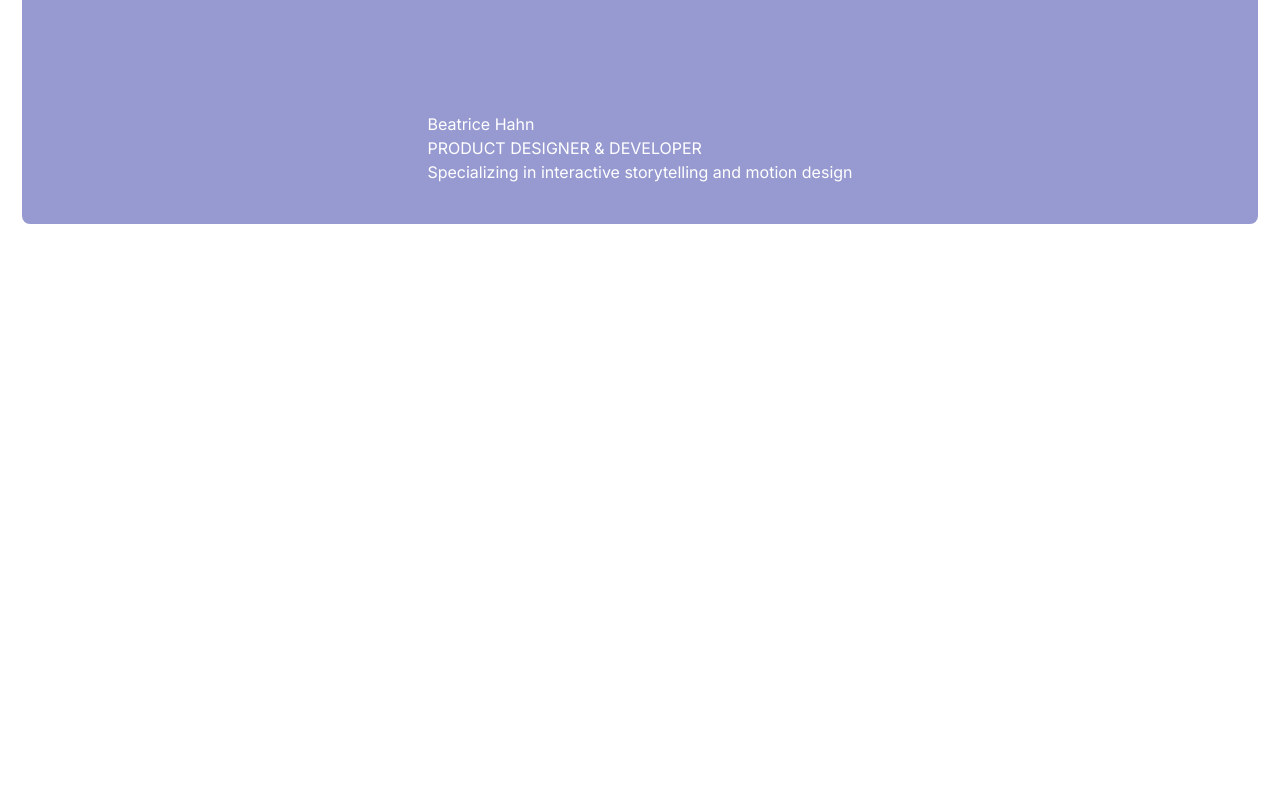
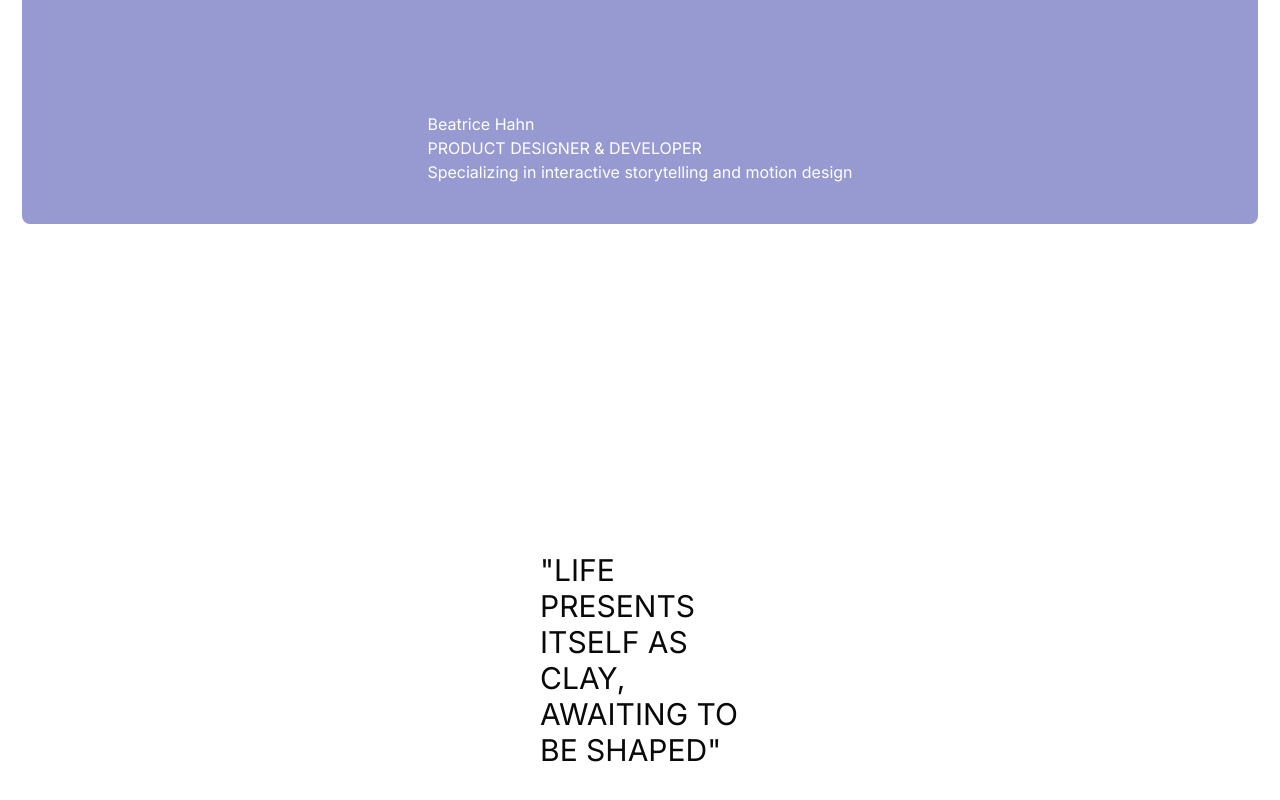
Before and after one commit to beatricehahn/nextjs-portfolio, a Next.js app: page / in a window 1280 px wide. Shown: the part 554-1354 px from the top of the page. Before the commit the page ends 818 px from the top, so only its background shows below. Built offline with nearby package versions, Linux system fonts and the light colour scheme.

Commit message:
Add quote block scaffolding

```diff
--- a/app/page.tsx
+++ b/app/page.tsx
@@ -1,12 +1,14 @@
 import Hero from "@/components/Hero";
-import Grid from "@/components/Grid";
-import { SelectedContent } from "@/components/organisms/SelectedContent";
-import { Footer } from "@/components/organisms/Footer";
+import QuoteBlock from "@/components/QuoteBlock";
+//import Grid from "@/components/Grid";
+//import { SelectedContent } from "@/components/organisms/SelectedContent";
+//import { Footer } from "@/components/organisms/Footer";
 
 export default function Home() {
   return (
     <main className="relative flex justify-center items-center flex-col overflow-hidden mx-auto sm:px-10">
       <Hero />
+      <QuoteBlock />
     </main>
   );
 }
--- /dev/null
+++ b/components/QuoteBlock.tsx
@@ -0,0 +1,11 @@
+const QuoteBlock = () => {
+  return (
+    <div className='m-72'>
+        <blockquote className='w-[200px]'>
+            <p className='lg:text-3xl'>"LIFE PRESENTS ITSELF AS CLAY, AWAITING TO BE SHAPED"</p>
+        </blockquote>
+    </div>
+  )
+}
+
+export default QuoteBlock
```
